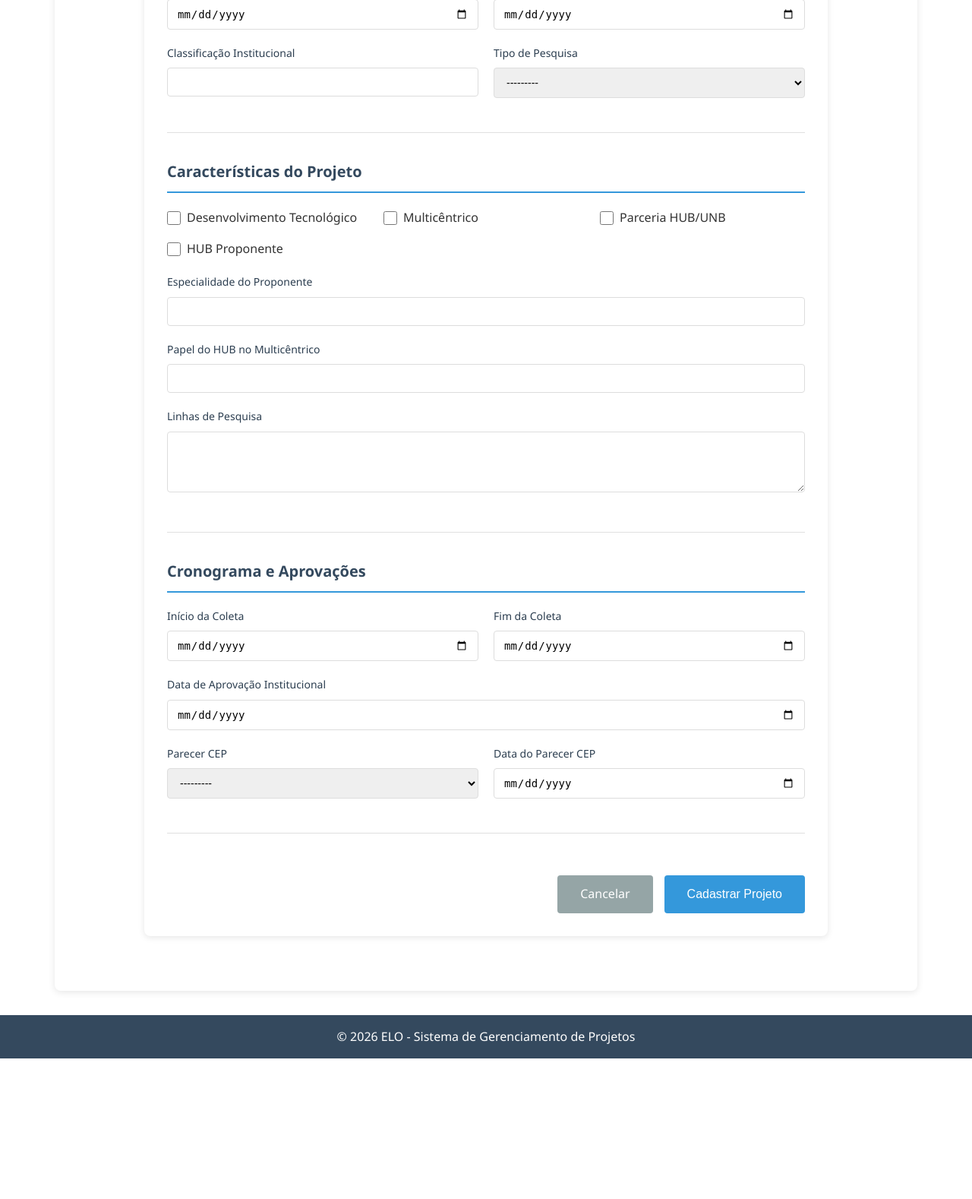
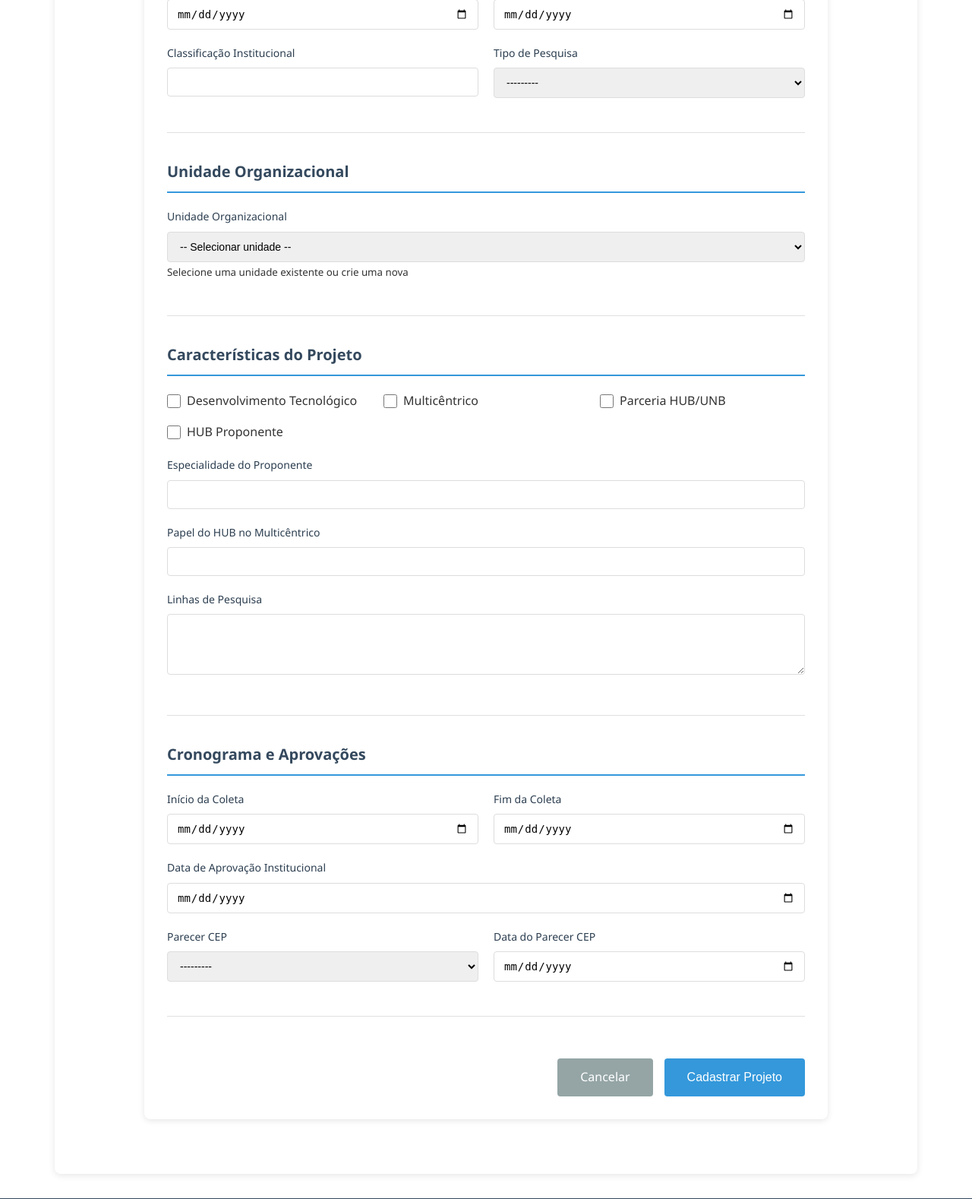
Before and after one commit to VictorPontual/ELO, a Django app: page /projetos/cadastro/ in a window 1280 px wide. Shown: the part 640-2218 px from the top of the page at 76% size. Before the commit the page ends 2033 px from the top, so only its background shows below. Run offline with Django 5.2, Linux system fonts and the light colour scheme; the visitor is signed in with stand-in values (Sample User, id 1); data that the repository does not hold is empty.

Commit message:
feat: adição de unidade organizacional e seu modal de criação de nova unidade

```diff
--- /dev/null
+++ b/elo/projetos/static/projetos/js/unidade_modal.js
@@ -0,0 +1,130 @@
+// Modal para criar nova unidade
+document.addEventListener('DOMContentLoaded', function() {
+    const unidadeSelect = document.getElementById('id_unidade_select');
+
+    if (!unidadeSelect) return;
+
+    // Adicionar opção "Criar Nova Unidade" ao topo do select
+    const optionCriarNova = document.createElement('option');
+    optionCriarNova.value = '__criar_nova__';
+    optionCriarNova.textContent = '+ Criar Nova Unidade';
+    optionCriarNova.style.fontWeight = 'bold';
+    optionCriarNova.style.color = '#0066cc';
+
+    // Inserir como primeira opção após o label padrão
+    if (unidadeSelect.options.length > 0 && unidadeSelect.options[0].value === '') {
+        unidadeSelect.insertBefore(optionCriarNova, unidadeSelect.options[1]);
+    } else {
+        unidadeSelect.insertBefore(optionCriarNova, unidadeSelect.options[0]);
+    }
+
+    // Evento de mudança no select
+    unidadeSelect.addEventListener('change', function() {
+        if (this.value === '__criar_nova__') {
+            abrirModalCriarUnidade();
+            // Resetar select para a primeira opção
+            this.value = '';
+        }
+    });
+
+    function abrirModalCriarUnidade() {
+        const modal = document.getElementById('modalCriarUnidade');
+        if (modal) {
+            modal.style.display = 'block';
+            document.getElementById('nomeUnidadeInput').focus();
+        }
+    }
+
+    // Fechar modal
+    const botaoFechar = document.querySelector('#modalCriarUnidade .close');
+    if (botaoFechar) {
+        botaoFechar.addEventListener('click', function() {
+            document.getElementById('modalCriarUnidade').style.display = 'none';
+        });
+    }
+
+    // Fechar clicando fora do modal
+    window.addEventListener('click', function(event) {
+        const modal = document.getElementById('modalCriarUnidade');
+        if (event.target === modal) {
+            modal.style.display = 'none';
+        }
+    });
+
+    // Cancelar
+    const botaoCancelar = document.getElementById('botaoCancelarUnidade');
+    if (botaoCancelar) {
+        botaoCancelar.addEventListener('click', function() {
+            document.getElementById('modalCriarUnidade').style.display = 'none';
+            document.getElementById('nomeUnidadeInput').value = '';
+        });
+    }
+
+    // Criar unidade
+    const botaoCriar = document.getElementById('botaoCriarUnidade');
+    if (botaoCriar) {
+        botaoCriar.addEventListener('click', criarUnidade);
+    }
+
+    const inputNome = document.getElementById('nomeUnidadeInput');
+    if (inputNome) {
+        inputNome.addEventListener('keypress', function(e) {
+            if (e.key === 'Enter') {
+                criarUnidade();
+            }
+        });
+    }
+
+    function criarUnidade() {
+        const nomeUnidade = document.getElementById('nomeUnidadeInput').value.trim();
+
+        if (!nomeUnidade) {
+            alert('Por favor, digite o nome da unidade');
+            return;
+        }
+
+        // Desabilitar botão durante requisição
+        botaoCriar.disabled = true;
+        botaoCriar.textContent = 'Criando...';
+
+        fetch(window.urlCriarUnidade, {
+            method: 'POST',
+            headers: {
+                'Content-Type': 'application/x-www-form-urlencoded',
+                'X-CSRFToken': document.querySelector('[name=csrfmiddlewaretoken]').value,
+                'X-Requested-With': 'XMLHttpRequest'
+            },
+            body: 'nome_unidade=' + encodeURIComponent(nomeUnidade)
+        })
+        .then(response => response.json())
+        .then(data => {
+            if (data.success) {
+                // Adicionar nova opção ao select
+                const novaOpcao = document.createElement('option');
+                novaOpcao.value = data.id;
+                novaOpcao.textContent = data.nome;
+                unidadeSelect.appendChild(novaOpcao);
+
+                // Selecionar a nova opção
+                unidadeSelect.value = data.id;
+
+                // Fechar modal
+                document.getElementById('modalCriarUnidade').style.display = 'none';
+                document.getElementById('nomeUnidadeInput').value = '';
+
+                // Feedback ao usuário
+                alert('Unidade criada com sucesso!');
+            } else {
+                alert('Erro ao criar unidade: ' + (data.error || 'Tente novamente'));
+            }
+        })
+        .catch(error => {
+            console.error('Erro:', error);
+            alert('Erro na comunicação com o servidor');
+        })
+        .finally(() => {
+            botaoCriar.disabled = false;
+            botaoCriar.textContent = 'Criar Unidade';
+        });
+    }
+});
--- a/elo/projetos/templates/projetos/cadastro_projeto.html
+++ b/elo/projetos/templates/projetos/cadastro_projeto.html
@@ -3,6 +3,7 @@
 
 {% block extra_css %}
 <link rel="stylesheet" href="{% static 'projetos/css/cadastro_projeto.css' %}">
+<link rel="stylesheet" href="{% static 'projetos/css/unidade_modal.css' %}">
 {% endblock %}
 
 {% block title %}Cadastro de Projeto - ELO{% endblock %}
@@ -83,6 +84,19 @@
                         <span class="error">{{ form.tipo_pesq.errors.0 }}</span>
                     {% endif %}
                 </div>
+            </div>
+        </div>
+
+        <div class="form-section">
+            <h3>Unidade Organizacional</h3>
+
+            <div class="form-group">
+                <label for="{{ form.unidade.id_for_label }}">{{ form.unidade.label }}</label>
+                {{ form.unidade }}
+                {% if form.unidade.errors %}
+                    <span class="error">{{ form.unidade.errors.0 }}</span>
+                {% endif %}
+                <small class="form-text text-muted">Selecione uma unidade existente ou crie uma nova</small>
             </div>
         </div>
 
@@ -189,9 +203,30 @@
             <button type="submit" class="btn-salvar">Cadastrar Projeto</button>
         </div>
     </form>
+
+    <!-- Modal para criar nova unidade -->
+    <div id="modalCriarUnidade" class="modal">
+        <div class="modal-content">
+            <span class="close">&times;</span>
+            <h2>Criar Nova Unidade</h2>
+            <div class="form-group">
+                <label for="nomeUnidadeInput">Nome da Unidade *</label>
+                <input type="text" id="nomeUnidadeInput" placeholder="Ex: Departamento de Pesquisa" autocomplete="off">
+            </div>
+            <div class="modal-buttons">
+                <button type="button" id="botaoCriarUnidade" class="btn-primary">Criar Unidade</button>
+                <button type="button" id="botaoCancelarUnidade" class="btn-secondary">Cancelar</button>
+            </div>
+        </div>
+    </div>
 </div>
 {% endblock %}
 
 {% block extra_js %}
 <script src="{% static 'projetos/js/cadastro_projeto.js' %}"></script>
+<script src="{% static 'projetos/js/unidade_modal.js' %}"></script>
+<script>
+    // Passar a URL do endpoint AJAX para o JavaScript
+    window.urlCriarUnidade = "{% url 'criar_unidade_ajax' %}";
+</script>
 {% endblock %}
--- a/elo/projetos/urls.py
+++ b/elo/projetos/urls.py
@@ -7,4 +7,5 @@ urlpatterns = [
     path('editar/<int:projeto_id>/', views.editar_projeto, name='editar_projeto'),
     path('editar/<int:projeto_id>/adicionar-pesquisador/', views.adicionar_pesquisador, name='adicionar_pesquisador'),
     path('editar/<int:projeto_id>/remover-pesquisador/<int:participacao_id>/', views.remover_pesquisador, name='remover_pesquisador'),
+    path('ajax/criar-unidade/', views.criar_unidade_ajax, name='criar_unidade_ajax'),
 ]
--- a/elo/projetos/views.py
+++ b/elo/projetos/views.py
@@ -1,7 +1,8 @@
 from django.shortcuts import render, redirect, get_object_or_404
 from django.contrib.auth.decorators import login_required
 from django.contrib import messages
-from .models import Projeto, Participacao
+from django.http import JsonResponse
+from .models import Projeto, Participacao, Unidade
 from contas.models import Pesquisador
 from django import forms
 
@@ -23,7 +24,34 @@
         return f'{abs(dias)} dias (ordem de datas invertida)'
     return f'{dias} dias'
 
+class UnidadeForm(forms.ModelForm):
+    """Formulário para criar nova unidade"""
+    class Meta:
+        model = Unidade
+        fields = ['nome_unidade']
+        widgets = {
+            'nome_unidade': forms.TextInput(attrs={
+                'class': 'form-control',
+                'placeholder': 'Ex: Departamento de Pesquisa'
+            })
+        }
+        labels = {
+            'nome_unidade': 'Nome da Unidade'
+        }
+
+
 class ProjetoForm(forms.ModelForm):
+    unidade = forms.ModelChoiceField(
+        queryset=Unidade.objects.all().order_by('nome_unidade'),
+        required=False,
+        widget=forms.Select(attrs={
+            'class': 'form-control',
+            'id': 'id_unidade_select'
+        }),
+        label='Unidade Organizacional',
+        empty_label="-- Selecionar unidade --"
+    )
+
     class Meta:
         model = Projeto
         fields = [
@@ -106,9 +134,35 @@
 
         return cleaned_data
 
+    def save(self, commit=True):
+        projeto = super().save(commit)
+
+        # Processar unidade
+        unidade = self.cleaned_data.get('unidade')
+        if unidade:
+            projeto.unidades.add(unidade)
+
+        return projeto
+
+        if unidade:
+            projeto.unidades.add(unidade)
+
+        return projeto
+
 
 class ProjetoEditForm(forms.ModelForm):
     """Formulário de edição de projeto - não permite alterar sig_id_projeto (chave primária)"""
+    unidade = forms.ModelChoiceField(
+        queryset=Unidade.objects.all().order_by('nome_unidade'),
+        required=False,
+        widget=forms.Select(attrs={
+            'class': 'form-control',
+            'id': 'id_unidade_select'
+        }),
+        label='Unidade Organizacional',
+        empty_label="-- Selecionar unidade --"
+    )
+
     class Meta:
         model = Projeto
         fields = [
@@ -189,6 +243,16 @@
 
         return cleaned_data
 
+    def save(self, commit=True):
+        projeto = super().save(commit)
+
+        # Processar unidade
+        unidade = self.cleaned_data.get('unidade')
+        if unidade:
+            projeto.unidades.add(unidade)
+
+        return projeto
+
 
 class ParticipacaoForm(forms.ModelForm):
     class Meta:
@@ -211,6 +275,27 @@
             pesquisador_field = self.fields.get('pesquisador')
             if isinstance(pesquisador_field, forms.ModelChoiceField):
                 pesquisador_field.queryset = Pesquisador.objects.exclude(pk__in=participantes_ids)
+
+
+@login_required
+def criar_unidade_ajax(request):
+    """View AJAX para criar nova unidade"""
+    if request.method == 'POST' and request.headers.get('X-Requested-With') == 'XMLHttpRequest':
+        nome = request.POST.get('nome_unidade', '').strip()
+        if nome:
+            unidade, created = Unidade.objects.get_or_create(nome_unidade=nome)
+            return JsonResponse({
+                'success': True,
+                'id': unidade.pk,
+                'nome': unidade.nome_unidade,
+                'created': created
+            })
+        else:
+            return JsonResponse({
+                'success': False,
+                'error': 'Nome da unidade não pode estar vazio'
+            }, status=400)
+    return JsonResponse({'error': 'Método não permitido'}, status=405)
 
 
 @login_required
```
Also changed, not shown: elo/projetos/static/projetos/css/unidade_modal.css (added, +154 -0 lines), elo/projetos/templates/projetos/editar_projeto.html (+35 -0 lines).
